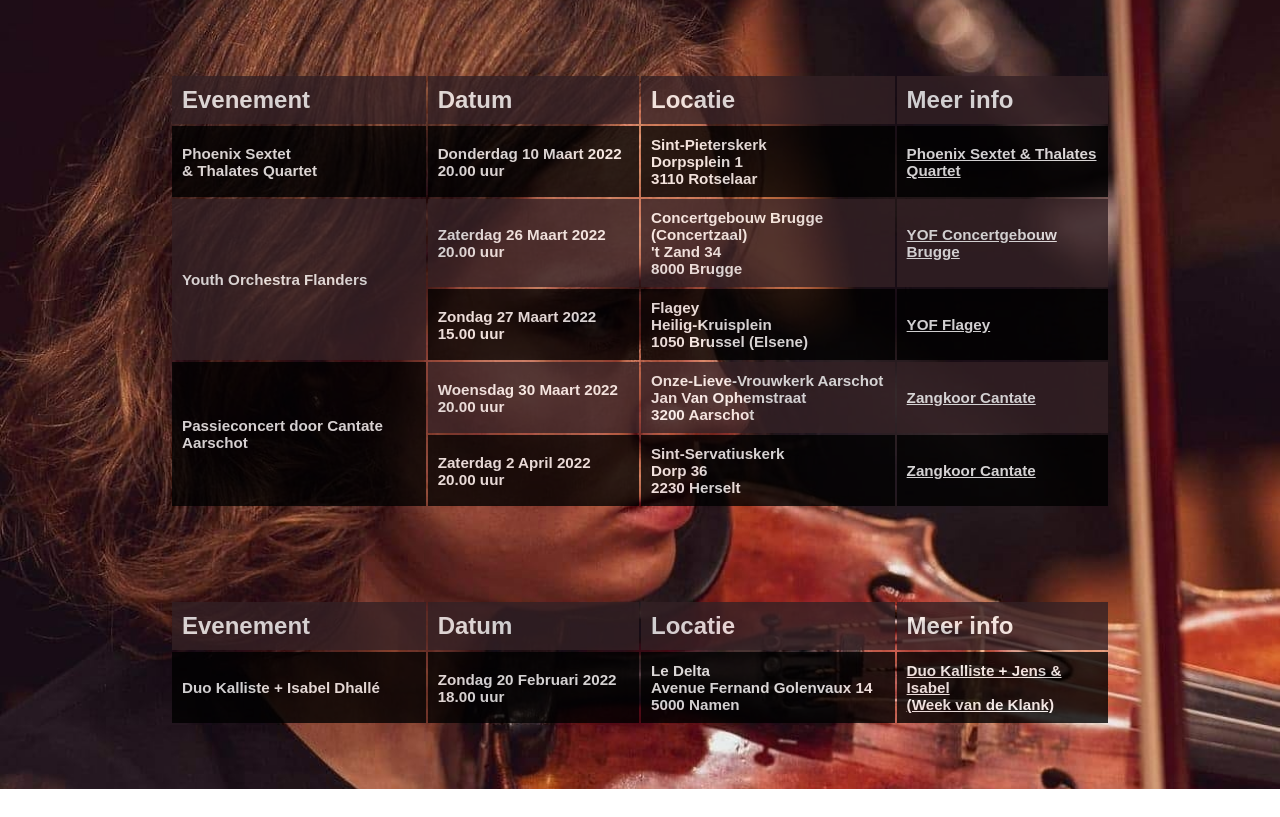
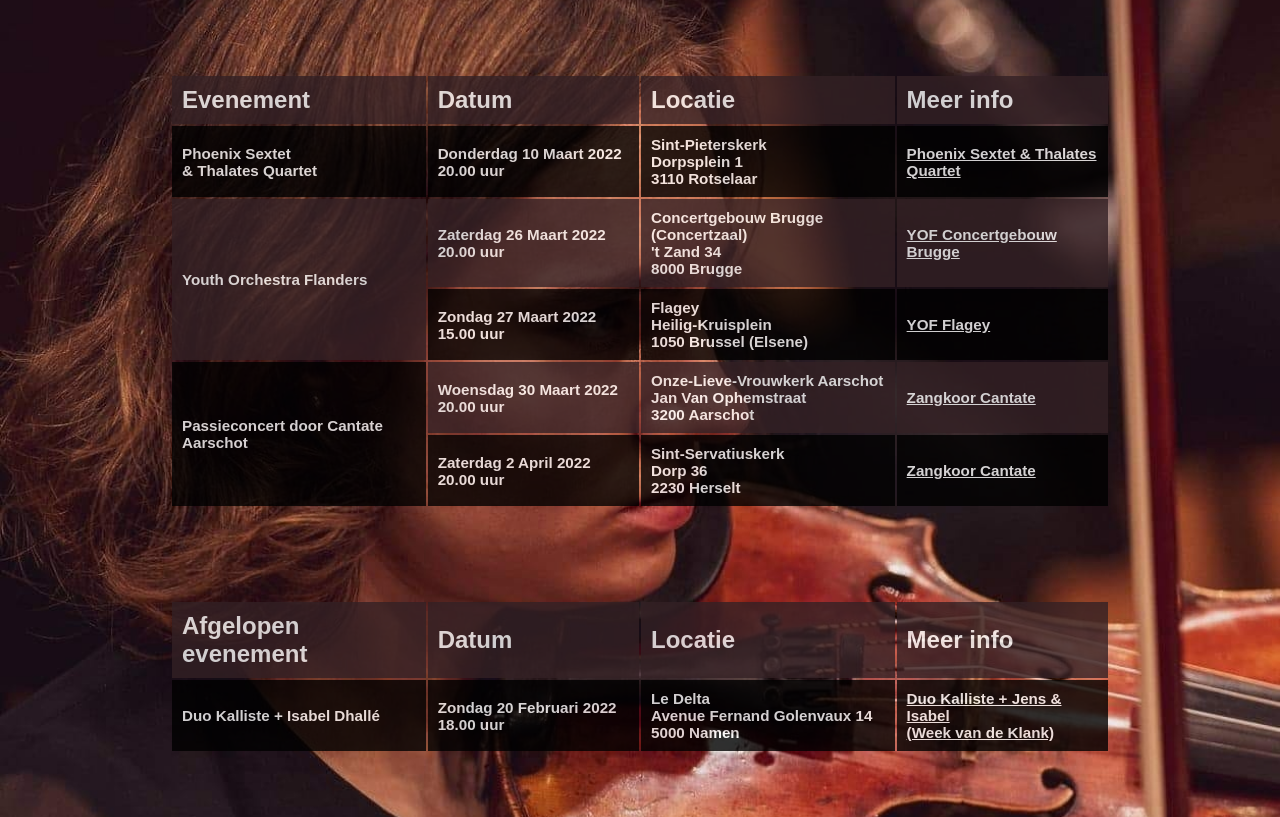
Before and after one commit to BenoitCartier/isabel-dhalle, a plain HTML site: page events.html in a window 1280 px wide. Shown: the part 74-891 px from the top of the page. Before the commit the page ends 863 px from the top, so only its background shows below. Drawn offline with Linux system fonts and the light colour scheme.

Commit message:
afgelopen evenement

```diff
--- a/events.html
+++ b/events.html
@@ -180,7 +180,7 @@
                 <table class="animate__animated animate__fadeInUp content">
                     <tr>
                     <th class="evenement">
-                        Evenement
+                        Afgelopen evenement
                     </th>
                     <th class="datum">
                         Datum
```
